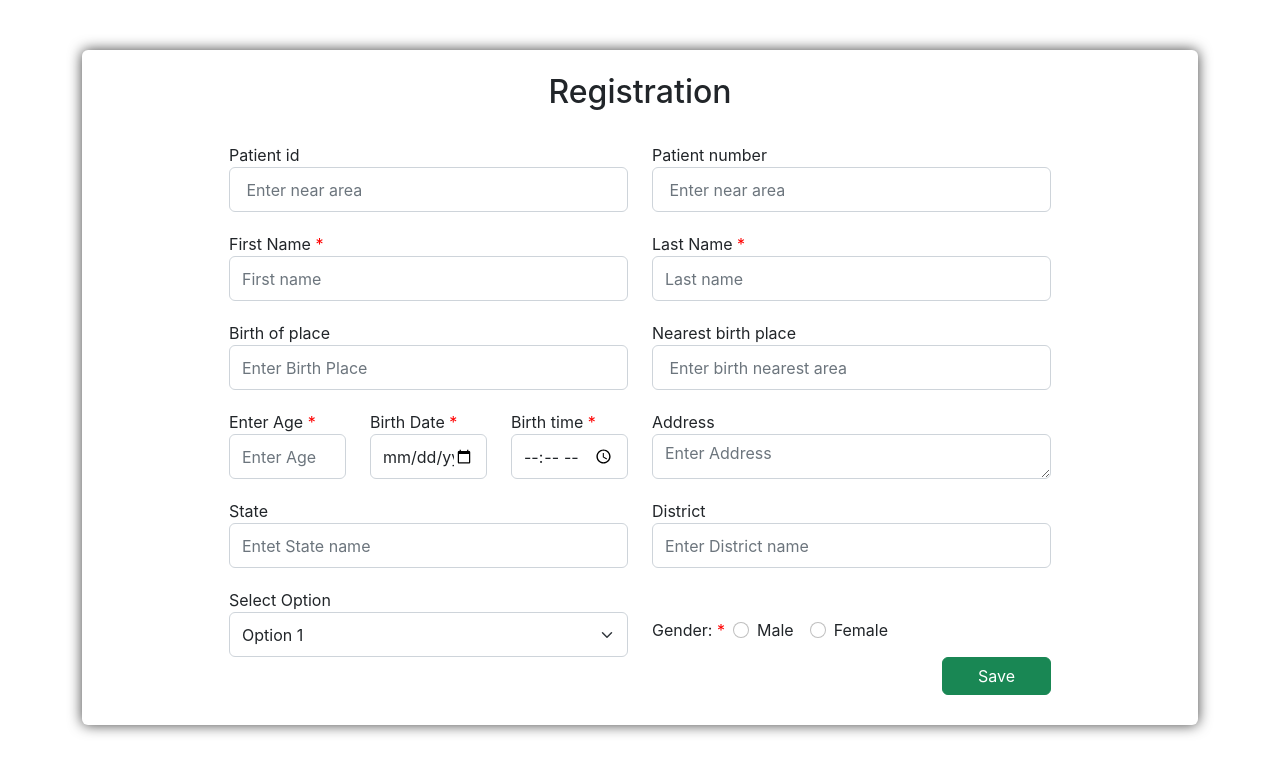
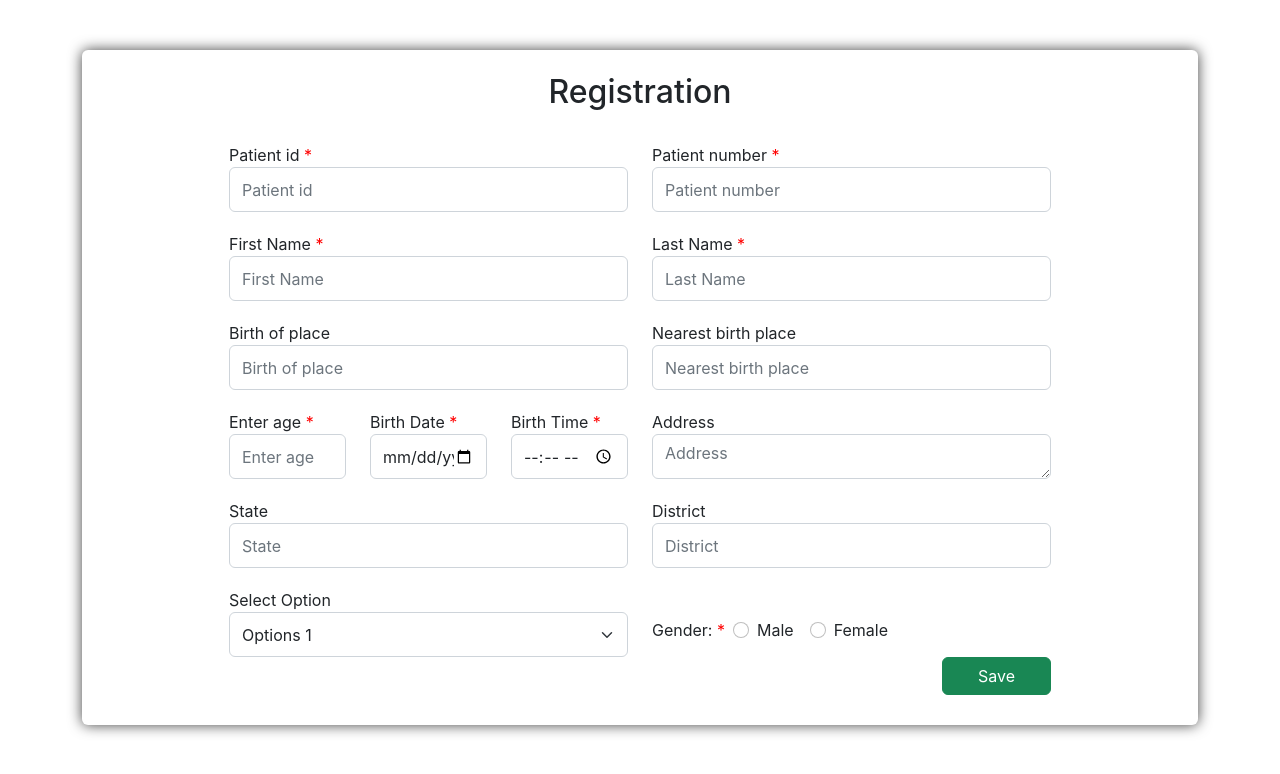
Before and after one commit to sowjanyan27/aek, a React (Create React App) app: page / in a window 1280 px wide. Shown: the top 774 px of the page. Built offline with nearby package versions, Linux system fonts and the light colour scheme.

Commit message:
Modified ui and method implemenation
handling the enterd values

```diff
--- a/src/LoginScreen/LoginScreen.js
+++ b/src/LoginScreen/LoginScreen.js
@@ -8,18 +8,73 @@ export default class LoginScreen extends Component {
     constructor(props) {
         super(props)
         this.state = {
+            patientid: "",
+            patientnum: "",
             firstName: "",
             lastName: "",
             age: "",
             gender: "",
             dateofBirth: "",
-            dateofPlace: "",
+            birthofPlace: "",
             timeofBirth: "",
             address: "",
-            nearbyAdress: "",
+            nearestBirthPlace: "",
             mobile: "",
             state: "",
-            district: ""
+            district: "",
+            dropDownVal: "",
+            gender: "",
+            dropDown_menu: [
+                { itemName: "Options 1", value: 1 },
+                { itemName: "Options 2", value: 2 },
+                { itemName: "Options 3", value: 3 },
+                { itemName: "Options 4", value: 4 },
+            ]
+        }
+    }
+    handleSelectedData = (text, field) => {
+        var value = text.target.value
+        if (field === Strings.patient_id) {
+            this.setState({ patientid: value })
+        }
+        if (field === Strings.patient_num) {
+            this.setState({ patientnum: value })
+        }
+        if (field === Strings.first_name) {
+            this.setState({ firstName: value })
+        }
+        if (field === Strings.last_name) {
+            this.setState({ lastName: value })
+        }
+        if (field === Strings.address) {
+            this.setState({ address: value })
+        }
+        if (field === Strings.nearest_birth_place) {
+            this.setState({ nearestBirthPlace: value })
+        }
+        if (field === Strings.enter_age) {
+            this.setState({ age: value })
+        }
+        if (field === Strings.birth_Date) {
+            this.setState({ dateofBirth: value })
+        }
+        if (field === Strings.birth_time) {
+            this.setState({ timeofBirth: value })
+        }
+        if (field === Strings.birth_place) {
+            this.setState({ birthofPlace: value })
+        }
+        if (field === Strings.state) {
+            this.setState({ state: value })
+        }
+        if (field === Strings.district) {
+            this.setState({ district: value })
+        }
+        if (field === Strings.select_option) {
+            this.setState({ dropDownVal: value })
+        }
+        if (field === Strings.radioButtonVal) {
+            this.setState({ gender: value })
         }
     }
     render() {
@@ -32,94 +87,98 @@ export default class LoginScreen extends Component {
                             <div className="row">
                                 <div className="col-xl-6 col-lg-6 col-md-6 col-sm-12 col-12  ">
                                     <div className="form-group text_align_left ">
-                                        <label htmlFor="PatientId"> Patient id</label>
-                                        <input type="text" className="form-control shadow_box_input input_hight_45" id="near_area" placeholder=" Enter near area" />
+                                        <label htmlFor="PatientId"> {Strings.patient_id} <span className="logo_color_red"> *</span></label>
+                                        <input type="text" onChange={(text) => this.handleSelectedData(text, Strings.patient_id)} className="form-control  input_hight_45" id="near_area" value={this.state.patientid} placeholder={Strings.patient_id} />
                                     </div>
                                 </div>
                                 <div className="col-xl-6 col-lg-6 col-md-6 col-sm-12 col-12 ">
                                     <div className="form-group text_align_left" >
-                                        <label htmlFor="PatientNumber">Patient number</label>
-                                        <input type="number" className="form-control shadow_box_input input_hight_45" id="near_area" placeholder=" Enter near area" />
+                                        <label htmlFor="PatientNumber">{Strings.patient_num} <span className="logo_color_red"> *</span></label>
+                                        <input type="number" onChange={(text) => this.handleSelectedData(text, Strings.patient_num)} className="form-control  input_hight_45" id="patientId" value={this.state.patientnum} placeholder={Strings.patient_num} />
                                     </div>
                                 </div>
                                 <div className="col-xl-6 col-lg-6 col-md-6 col-sm-12 col-12 marginTop_20">
                                     <div className="form-group text_align_left" >
-                                        <label htmlFor="firstName"> First Name <span className="logo_color_red"> *</span>
+                                        <label htmlFor="firstName">  {Strings.first_name} <span className="logo_color_red"> *</span>
                                         </label>
                                         <input
                                             type="text"
-                                            className="form-control shadow_box_input input_hight_45"
+                                            onChange={(text) => { this.handleSelectedData(text, Strings.first_name) }}
+                                            className="form-control  input_hight_45"
                                             id="firstName"
-                                            placeholder="First name"
+                                            value={this.state.firstName}
+                                            placeholder={Strings.first_name}
                                         />
                                     </div>
                                 </div>
                                 <div className="col-xl-6 col-lg-6 col-md-6 col-sm-12 col-12 marginTop_20  ">
                                     <div className="form-group text_align_left" >
-                                        <label htmlFor="lastName"> Last Name <span className="logo_color_red"> *</span></label>
-                                        <input type="text" className="form-control shadow_box_input input_hight_45" id="lastName" placeholder="Last name" />
+                                        <label htmlFor="lastName"> {Strings.last_name} <span className="logo_color_red"> *</span></label>
+                                        <input type="text" onChange={(text) => { this.handleSelectedData(text, Strings.last_name) }} className="form-control  input_hight_45" id="lastName" value={this.state.lastName} placeholder={Strings.last_name} />
                                     </div>
                                 </div>
                                 <div className="col-xl-6 col-lg-6 col-md-6 col-sm-12 col-12 marginTop_20">
                                     <div className="form-group text_align_left" >
-                                        <label htmlFor="BirthPlace">Birth of place</label>
-                                        <input type="text" className="form-control shadow_box_input input_hight_45" id="birth_place" placeholder="Enter Birth Place" />
+                                        <label htmlFor="BirthPlace">{Strings.birth_place}</label>
+                                        <input type="text" onChange={(text) => { this.handleSelectedData(text, Strings.birth_place) }} className="form-control  input_hight_45" id="birth_place" value={this.state.birthofPlace} placeholder={Strings.birth_place} />
                                     </div>
                                 </div>
                                 <div className="col-xl-6 col-lg-6 col-md-6 col-sm-12 col-12 marginTop_20">
                                     <div className="form-group text_align_left" >
-                                        <label htmlFor="NearBirthPlace">Nearest birth place</label>
-                                        <input type="text" className="form-control shadow_box_input input_hight_45" id="near_area" placeholder=" Enter birth nearest area" />
+                                        <label htmlFor="NearBirthPlace">{Strings.nearest_birth_place}</label>
+                                        <input type="text" onChange={(text) => this.handleSelectedData(text, Strings.nearest_birth_place)} className="form-control  input_hight_45" id="near_area" value={this.state.nearestBirthPlace} placeholder={Strings.nearest_birth_place} />
                                     </div>
                                 </div>
                                 <div className="col-xl-6 col-lg-6 col-md-6 col-sm-12 col-12 marginTop_20">
                                     <div className="row">
                                         <div className="col-xl-4 col-lg-4 col-md-4 col-sm-4 col-4">
                                             <div className="form-group text_align_left" >
-                                                <label htmlFor="EnterAge"> Enter Age <span className="logo_color_red"> *</span></label>
-                                                <input type="number" className="form-control shadow_box_input input_hight_45" id="age" placeholder="Enter Age" />
+                                                <label htmlFor="EnterAge"> {Strings.enter_age} <span className="logo_color_red"> *</span></label>
+                                                <input type="number" onChange={(text) => { this.handleSelectedData(text, Strings.enter_age) }} className="form-control  input_hight_45" id="age" value={this.state.enter_age} placeholder={Strings.enter_age} />
                                             </div>
                                         </div>
                                         <div className="col-xl-4 col-lg-4 col-md-4 col-sm-4 col-4">
                                             <div className="form-group text_align_left" >
-                                                <label htmlFor="BirthDate"> Birth Date <span className="logo_color_red"> *</span></label>
-                                                <input type="date" className="form-control input_hight_45" id="firstName" placeholder=" 00/00/00" />
+                                                <label htmlFor="BirthDate"> {Strings.birth_Date} <span className="logo_color_red"> *</span></label>
+                                                <input type="date" onChange={(text) => { this.handleSelectedData(text, Strings.birth_Date) }} className="form-control input_hight_45" id="firstName" value={this.state.dateofBirth} placeholder=" 00/00/00" />
                                             </div>
                                         </div>
                                         <div className="col-xl-4 col-lg-4 col-md-4 col-sm-4 col-4">
                                             <div className="form-group text_align_left" >
-                                                <label htmlFor="BirthTime">Birth time <span className="logo_color_red"> *</span></label>
-                                                <input type="time" className="form-control input_hight_45 " id="birthTime" placeholder="00-00" />
+                                                <label htmlFor="BirthTime">{Strings.birth_time} <span className="logo_color_red"> *</span></label>
+                                                <input type="time" onChange={(text) => this.handleSelectedData(text, Strings.birth_time)} className="form-control input_hight_45 " value={this.state.timeofBirth} id="birthTime" />
                                             </div>
                                         </div>
                                     </div>
                                 </div>
                                 <div className="col-xl-6 col-lg-6 col-md-6 col-sm-12 col-12 marginTop_20">
                                     <div className="form-group text_align_left" >
-                                        <label htmlFor="Address">Address</label>
-                                        <textarea rows={4} cols={40} className="form-control shadow_box_input input_hight_45" placeholder="Enter Address" />
+                                        <label htmlFor="Address">{Strings.address}</label>
+                                        <textarea rows={4} cols={40} className="form-control  input_hight_45" onChange={(text) => { this.handleSelectedData(text, Strings.address) }} value={this.state.address} placeholder={Strings.address} />
                                     </div>
                                 </div>
 
                                 <div className="col-xl-6 col-lg-6 col-md-6 col-sm-12 col-12 marginTop_20">
-                                    <div className="form-group text_align_left" >
-                                        <label htmlFor="State">State</label>
-                                        <input type="text" className="form-control shadow_box_input input_hight_45" id="state" placeholder="Entet State name" />
+                                    <div className="form-group t{ext_align_left" >
+                                        <label htmlFor="State">{Strings.state}</label>
+                                        <input type="text" onChange={(text) => { this.handleSelectedData(text, Strings.state) }} className="form-control  input_hight_45" id="state" value={this.state.state} placeholder={Strings.state} />
                                     </div>
                                 </div>
                                 <div className="col-xl-6 col-lg-6 col-md-6 col-sm-12 col-12 marginTop_20 ">
                                     <div className="form-group text_align_left" >
-                                        <label htmlFor="District">District</label>
-                                        <input type="text" className="form-control shadow_box_input input_hight_45" id="district" placeholder="Enter District name" />
+                                        <label htmlFor="District">{Strings.district}</label>
+                                        <input type="text" onChange={(text) => this.handleSelectedData(text, Strings.district)} className="form-control  input_hight_45" id="district" value={this.state.district} placeholder={Strings.district} />
                                     </div>
                                 </div>
                                 <div className="col-xl-6 col-lg-6 col-md-6 col-sm-12 col-12 marginTop_20">
                                     <div className="form-group text_align_left" >
-                                        <label htmlFor="selectOption">Select Option</label>
-                                        <select className="form-select input_hight_45" id="selectOption">
-                                            <option value="option1">Option 1</option>
-                                            <option value="option2">Option 2</option>
-                                            <option value="option3">Option 3</option>
+                                        <label htmlFor="selectOption"> {Strings.select_option} </label>
+                                        <select className="form-select input_hight_45" id="selectOption" onChange={(text) => this.handleSelectedData(text, Strings.select_option)}>
+                                            {this.state.dropDown_menu.map(item => {
+                                                return (
+                                                    <option value={item.value}>{item.itemName}</option>
+                                                )
+                                            })}
                                         </select>
                                     </div>
                                 </div>
@@ -128,18 +187,18 @@ export default class LoginScreen extends Component {
                                     <div className="form-group text_align_left" >
                                         <label className="me-2">Gender: <span className="logo_color_red"> *</span></label>
                                         <div class="form-check form-check-inline">
-                                            <input className="form-check-input" type="radio" name="inlineRadioOptions" id="inlineRadio1" value="option1" />
+                                            <input className="form-check-input" type="radio" name="inlineRadioOptions" id="inlineRadio1" value={Strings.male} checked={this.state.gender === Strings.male} onChange={(text) => { this.handleSelectedData(text, Strings.radioButtonVal) }} />
                                             <label className="form-check-label" for="inlineRadio1">{Strings.male}</label>
                                         </div>
                                         <div className="form-check form-check-inline">
-                                            <input className="form-check-input" type="radio" name="inlineRadioOptions" id="inlineRadio2" value="option2" />
+                                            <input className="form-check-input" type="radio" name="inlineRadioOptions" id="inlineRadio2" value={Strings.female} checked={this.state.gender === Strings.female} onChange={(text) => { this.handleSelectedData(text, Strings.radioButtonVal) }} />
                                             <label className="form-check-label" for="inlineRadio2">{Strings.female}</label>
                                         </div>
                                     </div>
                                 </div>
                             </div>
                             <div className="width_100 text-end save_btn_margin_bottom_15 ">
-                                <Button className="btn btn-success padding_horizental_35">{Strings.save}</Button>
+                                <Button onClick={() => { console.warn("++radio", this.state.gender) }} className="btn btn-success padding_horizental_35">{Strings.save}</Button>
                             </div>
                         </div>
                     </form >
--- a/src/strings.js/Strings.js
+++ b/src/strings.js/Strings.js
@@ -2,7 +2,24 @@ export const Strings = {
     registration: "Registration",
     enter_first_name: "Enter First Name",
     save: "Save",
-    male:"Male",
-    female:"Female"
+    male: "Male",
+    female: "Female",
+    patient_id: "Patient id",
+    patient_num: "Patient number",
+    first_name: "First Name",
+    last_name: "Last Name",
+    birth_place: "Birth of place",
+    nearest_birth_place: "Nearest birth place",
+    enter_age: "Enter age",
+    birth_Date: "Birth Date",
+    birth_time: "Birth Time",
+    address: "Address",
+    state: "State",
+    district: "District",
+    select_option: "Select Option",
+    gender: "Gender",
+    male: "Male",
+    female: "Female",
+    radioButtonVal:"RadioButtonVal"
 
 }
```
